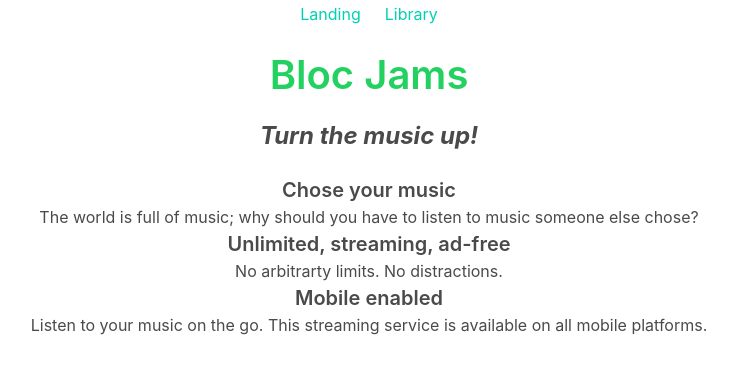
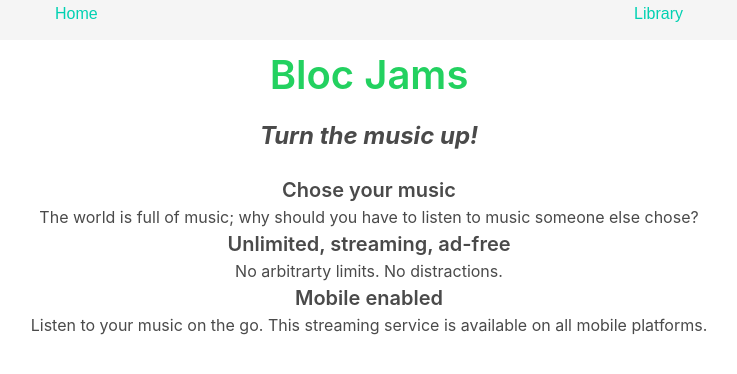
Before and after one commit to jesseohlman/bloc-jams-react, a React (Create React App) app: page / in a window 1280 px wide. Shown: the top 374 px of the page, without its empty margins (271-1008 px from the left). Built offline with nearby package versions, Linux system fonts and the light colour scheme.

Commit message:
fixed landing page

```diff
--- a/src/App.css
+++ b/src/App.css
@@ -30,3 +30,11 @@
     transform: rotate(360deg);
   }
 }
+nav {
+  margin: 0 0 0 0;
+  font-family: Arial;
+  font-size: 100%;
+  width: 100%;
+  padding: 0 25% 0 25%;
+  overflow: hidden;
+}
--- a/src/App.js
+++ b/src/App.js
@@ -11,9 +11,9 @@ class App extends Component {
       <div className="App">
       <header>
         <div className="columns is-centered is-full">
-        <nav className="navbar">
-        <Link to='/' className="navbar-item has-text-primary">Landing</Link>
-        <Link to='/library' className="navbar-item has-text-primary">Library</Link>
+        <nav className="navbar has-background-light is-full">
+        <Link to='/' className="nav navbar-item has-text-primary navbar-start">Home</Link>
+        <Link to='/library' className="nav navbar-item has-text-primary navbar-end">Library</Link>
         </nav>
         </div>
 <h1 className="title has-text-centered is-2 has-text-success">Bloc Jams</h1>
```
